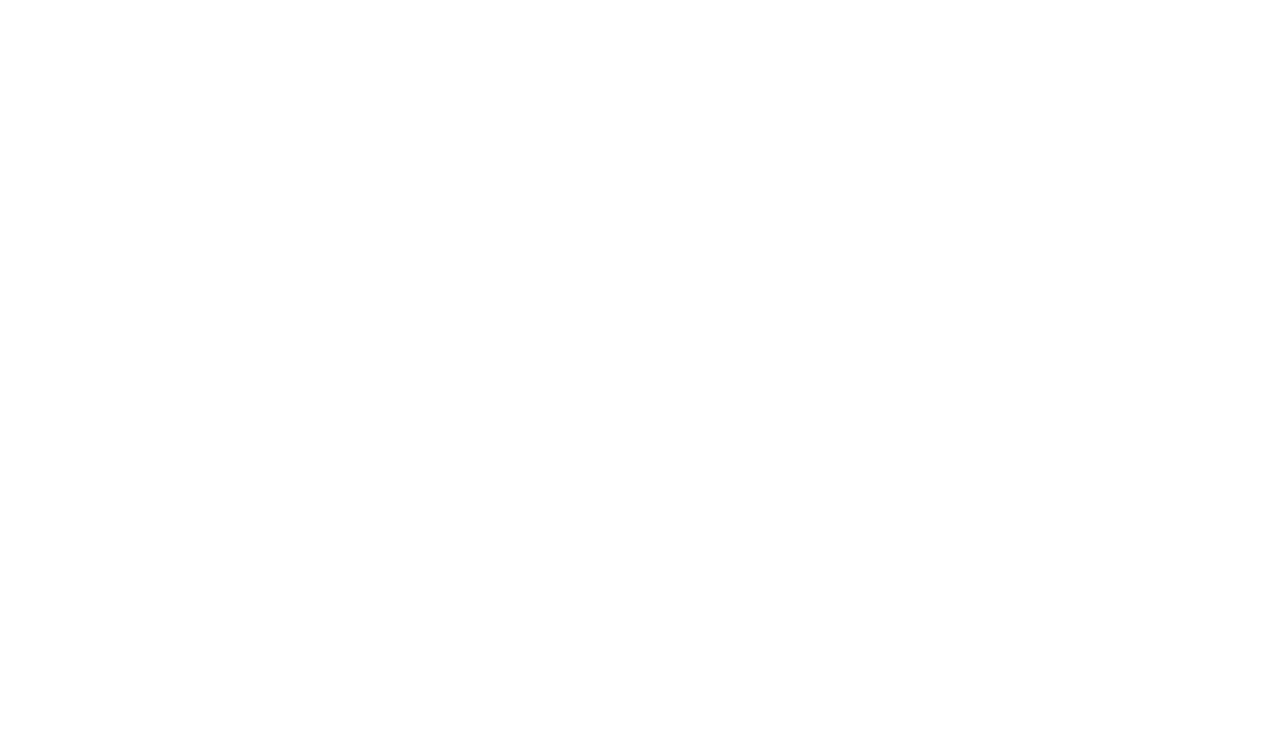
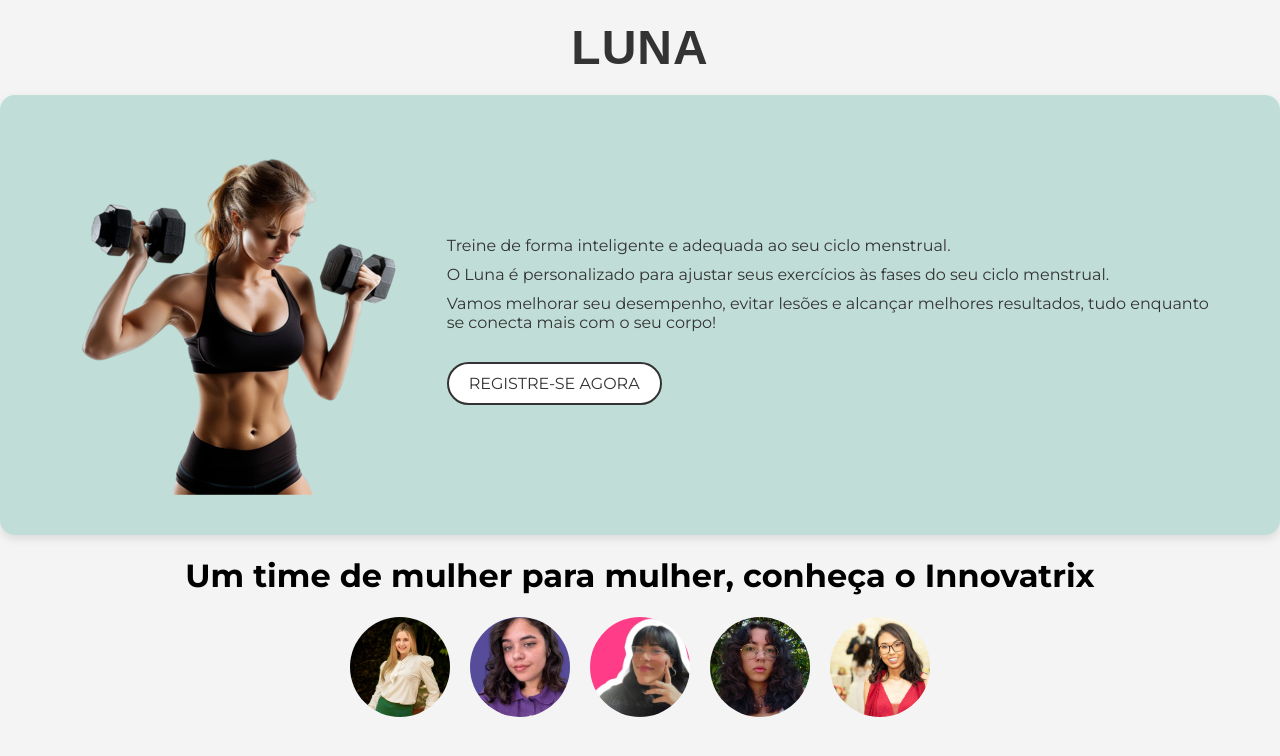
Before and after one commit to kessyads/LunaLandingPage, a website: page index.html in a window 1280 px wide. Drawn offline with Linux system fonts and the light colour scheme; a web font is replaced by a local one.

Commit message:
commit com o prototipo inicial

```diff
--- a/index.html
+++ b/index.html
@@ -3,9 +3,56 @@
 <head>
     <meta charset="UTF-8">
     <meta name="viewport" content="width=device-width, initial-scale=1.0">
+    <link rel="stylesheet" type="text/css" href="stylesheet.css">
+    <link href="https://fonts.googleapis.com/css2?family=Montserrat:wght@400;700&display=swap" rel="stylesheet">
+    <link href="https://fonts.googleapis.com/css2?family=Avelire:wght@400;700&display=swap" rel="stylesheet">
     <title>Luna</title>
 </head>
 <body>
+    <header>
+        <nav class="navbar">
+            <h1 class="main__title">LUNA</h1>
+        </nav>
+    </header>
+    <section class="conteiner">
+        <div class="image-container">
+            <img src="assets/woman.png" alt="foto de mulher fazendo musculação">
+        </div>
+        <div class="text-container">
+            <p>Treine de forma inteligente e adequada ao seu ciclo menstrual.</p>
+            <p>O Luna é personalizado para ajustar seus exercícios às fases do seu ciclo menstrual.</p>
+            <p>Vamos melhorar seu desempenho, evitar lesões e alcançar melhores resultados, tudo enquanto se conecta mais com o seu corpo!</p>
+
+            <button class="btn__main">REGISTRE-SE AGORA</button>
+        </div>
+    </section>
+
+    <footer>
+        <h1 class="title">Um time de mulher para mulher, conheça o Innovatrix</h1>
+        <section class="team">
+            <div class="member">
+                <img class="dev" src="assets/anajulia.jpeg" alt="Ana Julia">
+                <div class="name">Ana Julia</div>
+            </div>
+            <div class="member">
+                <img class="dev" src="assets/brenda.jpeg" alt="Brenda">
+                <div class="name">Brenda</div>
+            </div>
+            <div class="member">
+                <img class="dev" src="assets/kesia.jpeg" alt="Kesia">
+                <div class="name">Kesia</div>
+            </div>
+            <div class="member">
+                <img class="dev" src="assets/milene.jpeg" alt="Milene">
+                <div class="name">Milene</div>
+            </div>
+            <div class="member">
+                <img class="dev" src="assets/sarah.jpeg" alt="Sarah">
+                <div class="name">Sarah</div>
+            </div>
+        </section>
+    </footer>
+
 
 </body>
 </html>
--- /dev/null
+++ b/package.json
@@ -0,0 +1,5 @@
+{
+  "dependencies": {
+    "bootstrap": "^5.3.3"
+  }
+}
--- /dev/null
+++ b/stylesheet.css
@@ -0,0 +1,116 @@
+.main__title {
+    font-family: 'Avelire', sans-serif;
+    font-size: 3rem;
+    color: #333;
+    text-align: center;
+    margin: 20px 0;
+    text-transform: uppercase;
+    letter-spacing: 1px;
+    font-weight: 700;
+}
+
+
+body {
+    margin: 0;
+    font-family: 'Montserrat', sans-serif;
+    background-color: #f4f4f4;
+}
+
+.conteiner {
+    background-color: #C0DED7;
+    display: flex;
+    align-items: center;
+    justify-content: center;
+    padding: 40px;
+    max-width: 1200px;
+    margin: auto;
+    border-radius: 15px;
+    box-shadow: 0 4px 10px rgba(0, 0, 0, 0.1);
+}
+
+.image-container {
+    flex: 1;
+    display: flex;
+    justify-content: center;
+}
+
+.image-container img {
+    max-width: 100%;
+    height: auto;
+}
+
+.text-container {
+    flex: 2;
+    padding: 0 20px;
+}
+
+.text-container p {
+    margin: 10px 0;
+    color: #333;
+}
+
+.btn__main {
+    background-color: white;
+    color: #333;
+    border: 2px solid #333;
+    border-radius: 25px;
+    padding: 10px 20px;
+    font-family: 'Montserrat', sans-serif;
+    font-size: 16px;
+    cursor: pointer;
+    transition: background-color 0.3s, color 0.3s;
+    margin-top: 20px;
+}
+
+.btn__main:hover {
+    background-color: #333;
+    color: white;
+}
+
+
+.team {
+    display: flex;
+    justify-content: center;
+    gap: 20px;
+}
+
+.member {
+    position: relative;
+}
+
+.dev {
+    width: 100px;
+    height: 100px;
+    border-radius: 50%;
+    object-fit: cover;
+    opacity: 1;
+    transition: transform 0.3s ease, opacity 0.3s ease;
+}
+
+.dev:hover {
+    transform: scale(1.1);
+    opacity: 0.4;
+}
+
+.name {
+    position: absolute;
+    bottom: 18px;
+    left: 50%;
+    transform: translateX(-50%);
+    color: #008080	;
+    font-family: 'Montserrat', sans-serif;
+    font-size: 20px;
+    font-weight: bold;
+    opacity: 0;
+    transition: opacity 0.3s ease;
+}
+
+.member:hover .name {
+    opacity: 1;
+}
+
+  .title {
+    display: flex;
+    justify-content: center;
+    font-family: 'Montserrat', sans-serif;
+}
```
Also changed, not shown: README.md (added), assets/anajulia.jpeg (added), assets/brenda.jpeg (added), assets/kesia.jpeg (added), assets/milene.jpeg (added), assets/sarah.jpeg (added), assets/woman.png (added), main.js (added), 2 other files.
